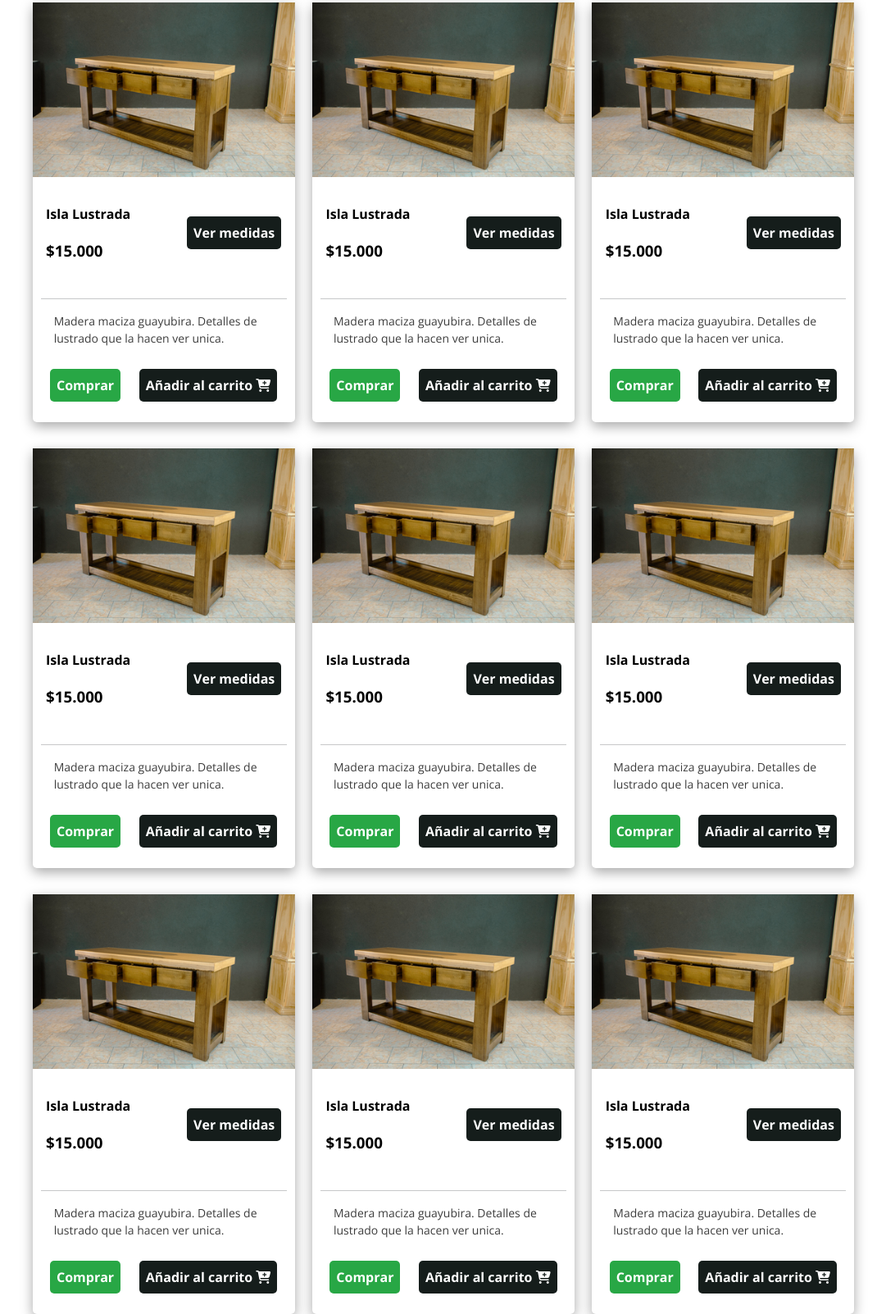
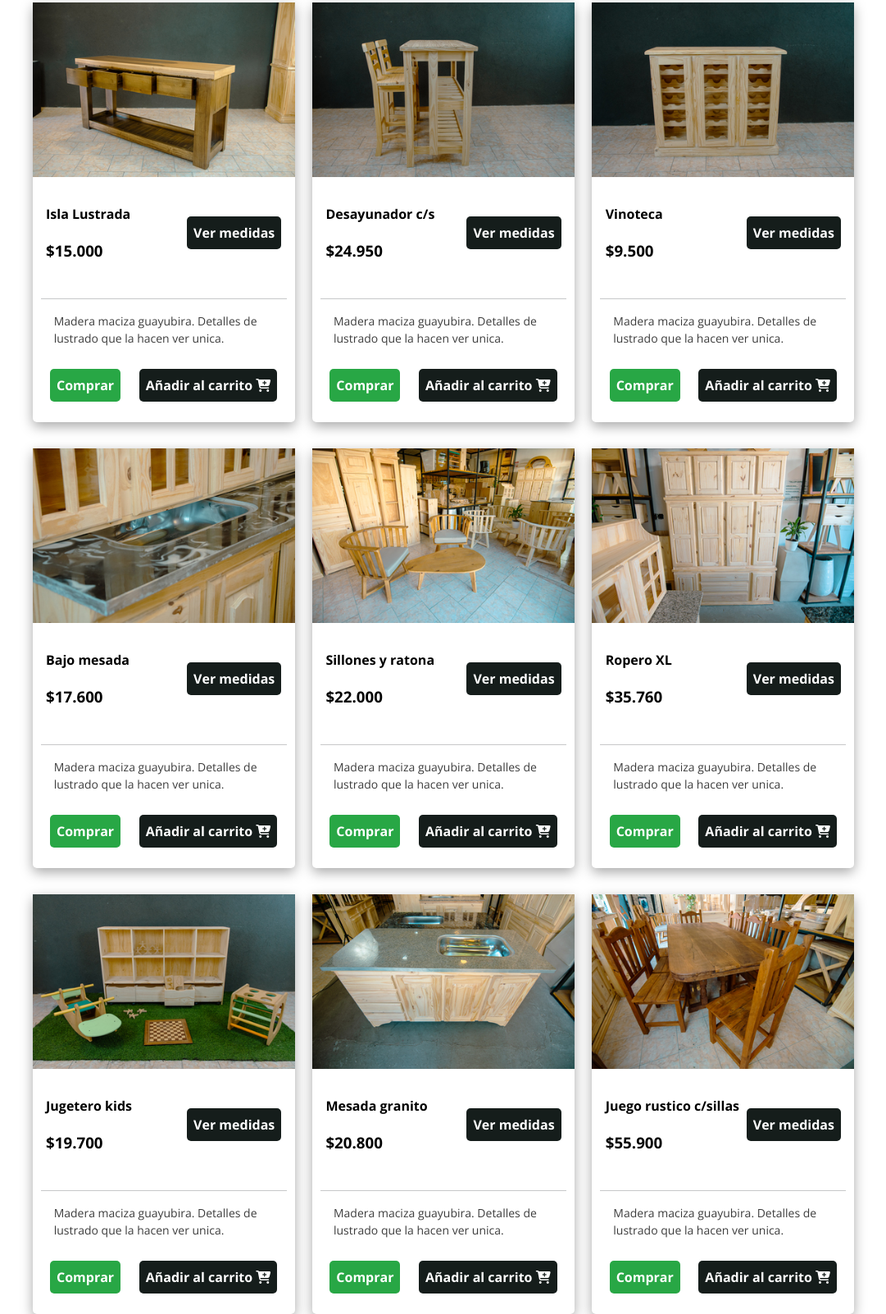
Before and after one commit to malvarez98/acatodo, a website: page pages/productos.html in a window 1280 px wide. Shown: the part 933-2536 px from the top of the page at 82% size, without its empty margins (99-1180 px from the left). Drawn offline with nearby package versions, Linux system fonts and the light colour scheme; a web font is replaced by a local one.

Commit message:
Añadiendo diferentes productos y titulos a los mismos

```diff
--- a/pages/productos.html
+++ b/pages/productos.html
@@ -82,12 +82,12 @@
                 </div>
             </section>
             <section class="producto">
-                <img src="../img/products/producto1.jpg" alt="foto de producto">
+                <img src="../img/products/producto2.jpg" alt="foto de producto">
                 <div class="productoCard">
                     <div class="drow">
                         <div class="productoTitulo">
-                            <h3>Isla Lustrada</h3>
-                            <h4>$15.000</h4>
+                            <h3>Desayunador c/s</h3>
+                            <h4>$24.950</h4>
                         </div>
                         <div>
                             <button type="button" class="botones">Ver medidas</button>
@@ -103,12 +103,12 @@
                 </div>
             </section>
             <section class="producto">
-                <img src="../img/products/producto1.jpg" alt="foto de producto">
+                <img src="../img/products/producto3.jpg" alt="foto de producto">
                 <div class="productoCard">
                     <div class="drow">
                         <div class="productoTitulo">
-                            <h3>Isla Lustrada</h3>
-                            <h4>$15.000</h4>
+                            <h3>Vinoteca</h3>
+                            <h4>$9.500</h4>
                         </div>
                         <div>
                             <button type="button" class="botones">Ver medidas</button>
@@ -124,12 +124,12 @@
                 </div>
             </section>
             <section class="producto">
-                <img src="../img/products/producto1.jpg" alt="foto de producto">
+                <img src="../img/products/producto4.jpg" alt="foto de producto">
                 <div class="productoCard">
                     <div class="drow">
                         <div class="productoTitulo">
-                            <h3>Isla Lustrada</h3>
-                            <h4>$15.000</h4>
+                            <h3>Bajo mesada</h3>
+                            <h4>$17.600</h4>
                         </div>
                         <div>
                             <button type="button" class="botones">Ver medidas</button>
@@ -145,12 +145,12 @@
                 </div>
             </section>
             <section class="producto">
-                <img src="../img/products/producto1.jpg" alt="foto de producto">
+                <img src="../img/products/producto5.jpg" alt="foto de producto">
                 <div class="productoCard">
                     <div class="drow">
                         <div class="productoTitulo">
-                            <h3>Isla Lustrada</h3>
-                            <h4>$15.000</h4>
+                            <h3>Sillones y ratona</h3>
+                            <h4>$22.000</h4>
                         </div>
                         <div>
                             <button type="button" class="botones">Ver medidas</button>
@@ -166,12 +166,12 @@
                 </div>
             </section>
             <section class="producto">
-                <img src="../img/products/producto1.jpg" alt="foto de producto">
+                <img src="../img/products/producto6.jpg" alt="foto de producto">
                 <div class="productoCard">
                     <div class="drow">
                         <div class="productoTitulo">
-                            <h3>Isla Lustrada</h3>
-                            <h4>$15.000</h4>
+                            <h3>Ropero XL</h3>
+                            <h4>$35.760</h4>
                         </div>
                         <div>
                             <button type="button" class="botones">Ver medidas</button>
@@ -187,12 +187,12 @@
                 </div>
             </section>
             <section class="producto">
-                <img src="../img/products/producto1.jpg" alt="foto de producto">
+                <img src="../img/products/producto7.jpg" alt="foto de producto">
                 <div class="productoCard">
                     <div class="drow">
                         <div class="productoTitulo">
-                            <h3>Isla Lustrada</h3>
-                            <h4>$15.000</h4>
+                            <h3>Jugetero kids</h3>
+                            <h4>$19.700</h4>
                         </div>
                         <div>
                             <button type="button" class="botones">Ver medidas</button>
@@ -208,12 +208,12 @@
                 </div>
             </section>
             <section class="producto">
-                <img src="../img/products/producto1.jpg" alt="foto de producto">
+                <img src="../img/products/producto8.jpg" alt="foto de producto">
                 <div class="productoCard">
                     <div class="drow">
                         <div class="productoTitulo">
-                            <h3>Isla Lustrada</h3>
-                            <h4>$15.000</h4>
+                            <h3>Mesada granito</h3>
+                            <h4>$20.800</h4>
                         </div>
                         <div>
                             <button type="button" class="botones">Ver medidas</button>
@@ -229,12 +229,12 @@
                 </div>
             </section>
             <section class="producto">
-                <img src="../img/products/producto1.jpg" alt="foto de producto">
+                <img src="../img/products/producto9.jpg" alt="foto de producto">
                 <div class="productoCard">
                     <div class="drow">
                         <div class="productoTitulo">
-                            <h3>Isla Lustrada</h3>
-                            <h4>$15.000</h4>
+                            <h3>Juego rustico c/sillas</h3>
+                            <h4>$55.900</h4>
                         </div>
                         <div>
                             <button type="button" class="botones">Ver medidas</button>
```
Also changed, not shown: img/products/producto2.jpg (added), img/products/producto3.jpg (added), img/products/producto4.jpg (added), img/products/producto5.jpg (added), img/products/producto6.jpg (added), img/products/producto7.jpg (added), img/products/producto8.jpg (added), img/products/producto9.jpg (added).
